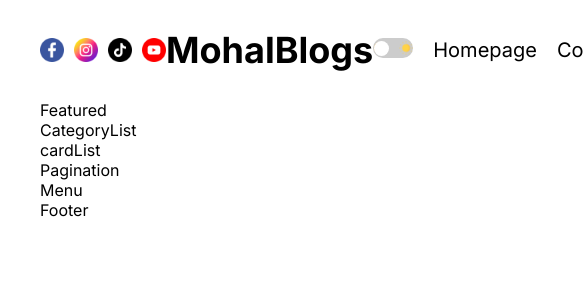
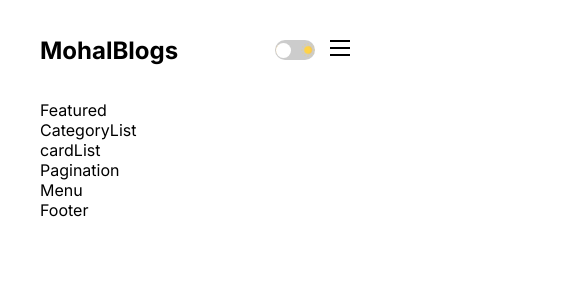
Before and after one commit to MHammad33/Next-Blogs, a Next.js app: page / in a window 390 px wide. Shown: the top 300 px of the page, 585 px wide, since content can reach past the window. Built offline with nearby package versions, Linux system fonts and the light colour scheme.

Commit message:
Added Hamburger Menu for Mobile Screens

```diff
--- a/app/components/authLinks/AuthLinks.jsx
+++ b/app/components/authLinks/AuthLinks.jsx
@@ -1,18 +1,47 @@
+"use client";
+
 import Link from "next/link";
 import styles from "./authLinks.module.css";
+import { useState } from "react";
 
 const AuthLinks = () => {
+	const [open, setOpen] = useState(false);
 	// temporary
 	const status = "notauthenticated";
 	return (
 		<>
 			{status === "notauthenticated" ? (
-				<Link href="/login">Login</Link>
+				<Link href="/login" className={styles.link}>
+					Login
+				</Link>
 			) : (
 				<>
-					<Link href="/write">Write</Link>
+					<Link href="/write" className={styles.link}>
+						Write
+					</Link>
 					<span className={styles.link}>Logout</span>
 				</>
+			)}
+			<div className={styles.burger} onClick={() => setOpen(!open)}>
+				<div className={styles.line}></div>
+				<div className={styles.line}></div>
+				<div className={styles.line}></div>
+			</div>
+
+			{open && (
+				<div className={styles.responsiveMenu}>
+					<Link href="/">Homepage</Link>
+					<Link href="/">Contact</Link>
+					<Link href="/">About</Link>
+					{status === "notauthenticated" ? (
+						<Link href="/login">Login</Link>
+					) : (
+						<>
+							<Link href="/write">Write</Link>
+							<span>Logout</span>
+						</>
+					)}
+				</div>
 			)}
 		</>
 	);
--- a/app/components/authLinks/authLinks.module.css
+++ b/app/components/authLinks/authLinks.module.css
@@ -1,3 +1,41 @@
 .link {
 	cursor: pointer;
 }
+
+.burger {
+	display: none;
+	width: 20px;
+	height: 16px;
+	flex-direction: column;
+	justify-content: space-between;
+}
+
+.line {
+	width: 100%;
+	height: 2px;
+	background-color: var(--textColor);
+	cursor: pointer;
+}
+
+.responsiveMenu {
+	position: absolute;
+	top: 100px;
+	left: 0;
+	width: 100%;
+	height: calc(100vh - 100px);
+	background-color: var(--bg);
+	display: flex;
+	flex-direction: column;
+	justify-content: center;
+	align-items: center;
+	gap: 50px;
+}
+
+@media screen and (max-width: 640px) {
+	.burger {
+		display: flex;
+	}
+	.link {
+		display: none;
+	}
+}
--- a/app/components/navbar/Navbar.jsx
+++ b/app/components/navbar/Navbar.jsx
@@ -16,9 +16,15 @@
 			<div className={styles.logo}>MohalBlogs</div>
 			<div className={styles.links}>
 				<ThemeToggle />
-				<Link href="/">Homepage</Link>
-				<Link href="/">Contact</Link>
-				<Link href="/">About</Link>
+				<Link className={styles.link} href="/">
+					Homepage
+				</Link>
+				<Link className={styles.link} href="/">
+					Contact
+				</Link>
+				<Link className={styles.link} href="/">
+					About
+				</Link>
 				<AuthLinks />
 			</div>
 		</div>
--- a/app/components/navbar/navbar.module.css
+++ b/app/components/navbar/navbar.module.css
@@ -24,3 +24,37 @@
 	flex: 1;
 	font-size: 20px;
 }
+
+@media screen and (max-width: 1280px) {
+	.logo {
+		font-size: 32px;
+	}
+	.links {
+		font-size: 18px;
+		gap: 15px;
+	}
+}
+
+@media screen and (max-width: 1024px) {
+	.social {
+		display: none;
+	}
+	.logo {
+		text-align: left;
+	}
+}
+
+@media screen and (max-width: 768px) {
+	.logo {
+		font-size: 24px;
+	}
+}
+
+@media screen and (max-width: 640px) {
+	.link {
+		display: none;
+	}
+	.links {
+		justify-content: flex-end;
+	}
+}
--- a/app/globals.css
+++ b/app/globals.css
@@ -10,6 +10,13 @@
 	--textColor: #ddd;
 	--softBg: #1f273a;
 	--softTextColor: #a6a6a6;
+}
+
+.light {
+	--bg: white;
+	--textColor: black;
+	--softBg: #f0f0f0;
+	--softTextColor: #626262;
 }
 
 * {
```
